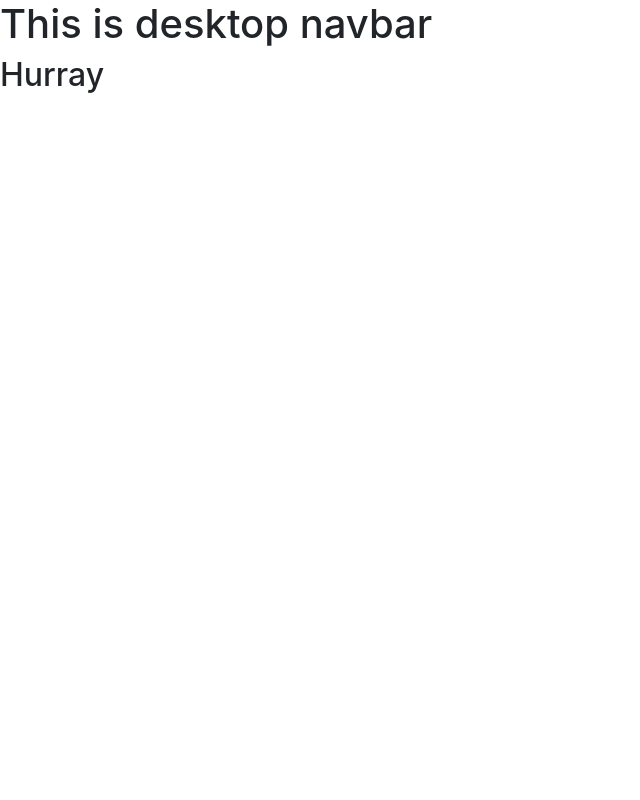
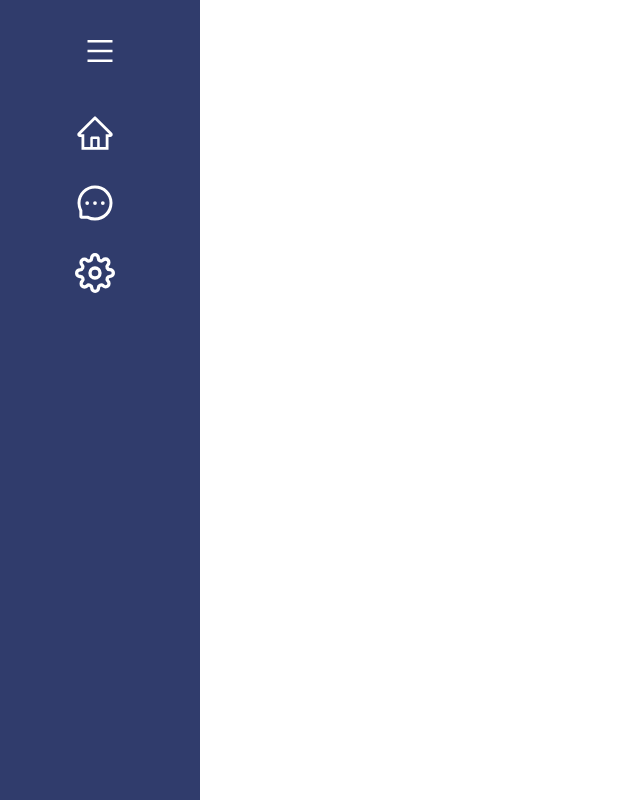
Before and after one commit to Uchchash346/Chat-App-by-using-React, a React (Create React App) app: page /desktop in a window 1280 px wide. Shown: the whole page, without its empty margins (0-640 px from the left). Built offline with nearby package versions, Linux system fonts and the light colour scheme.

Commit message:
Navbar setup

```diff
--- a/package.json
+++ b/package.json
@@ -3,6 +3,7 @@
   "version": "0.1.0",
   "private": true,
   "dependencies": {
+    "@react-icons/all-files": "^4.1.0",
     "@testing-library/jest-dom": "^5.16.1",
     "@testing-library/react": "^12.1.2",
     "@testing-library/user-event": "^13.5.0",
--- /dev/null
+++ b/src/components/DesktopView/DeskNavBar.css
@@ -0,0 +1,116 @@
+@import url('https://fonts.googleapis.com/css?family=Josefin+Sans&display=swap');
+
+#react-logout-icon{
+    margin-top: 500px;
+}
+.side-nav-area{
+    background-color: #303C6C;
+}
+
+.react-icon-area{
+    text-align: center;
+    margin-left: 28px;
+    height: 40px;
+    width: 40px;
+}
+
+
+*{
+  margin: 0;
+  padding: 0;
+  box-sizing: border-box;
+  list-style: none;
+  text-decoration: none;
+  font-family: 'Josefin Sans', sans-serif;
+}
+
+.wrapper{
+  display: flex;
+  position: relative;
+}
+
+.wrapper .sidebar{
+  width: 200px;
+  height: 100%;
+  background: #303C6C;
+  padding: 30px 0px;
+  position: fixed;
+}
+
+.wrapper .sidebar h2{
+  color: #fff;
+  text-transform: uppercase;
+  text-align: center;
+  margin-bottom: 30px;
+}
+
+.wrapper .sidebar ul li{
+  padding: 15px;
+}
+
+.wrapper .sidebar ul li a{
+  text-decoration: none;
+  color: #bdb8d7;
+  display: block;
+}
+
+.wrapper .sidebar ul li a {
+    text-align: center;
+  width: 25px;
+}
+
+/* .wrapper .sidebar ul li:hover{
+  background-color: #594f8d;
+}
+
+.wrapper .sidebar ul li:hover a{
+  color: #fff;
+} */
+
+.wrapper .sidebar .social_media{
+  position: absolute;
+  bottom: 0;
+  left: 50%;
+  transform: translateX(-50%);
+  display: flex;
+}
+
+.wrapper .sidebar .social_media a{
+  display: block;
+  width: 40px;
+  background: #594f8d;
+  height: 40px;
+  line-height: 45px;
+  text-align: center;
+  margin: 0 5px;
+  color: #bdb8d7;
+  border-top-left-radius: 5px;
+  border-top-right-radius: 5px;
+}
+
+.wrapper .main_content{
+  width: 100%;
+  margin-left: 200px;
+}
+
+.wrapper .main_content .header{
+  padding: 20px;
+  background: #fff;
+  color: #717171;
+  border-bottom: 1px solid #e0e4e8;
+}
+
+.wrapper .main_content .info{
+  margin: 20px;
+  color: #717171;
+  line-height: 25px;
+}
+
+/* .wrapper .main_content .info div{
+} */
+
+@media (max-height: 500px){
+  .social_media{
+    display: none !important;
+  }
+}
--- a/src/components/DesktopView/DeskNavBar.js
+++ b/src/components/DesktopView/DeskNavBar.js
@@ -1,10 +1,24 @@
 import React from 'react';
+import "./DeskNavBar.css"
+import { AiOutlineMenu, AiOutlineHome, AiOutlineMessage } from "react-icons/ai";
+import { FiSettings } from "react-icons/fi";
+import { RiLogoutBoxRLine } from "react-icons/ri";
+
 
 const DeskNavBar = () => {
     return (
         <div>
-            <h1>This is desktop navbar</h1>
-            <h2>Hurray</h2>
+            <div class="wrapper">
+                <div class="sidebar">
+                    <h2><AiOutlineMenu class="text-white" /></h2>
+                    <ul>
+                        <li><a href="#"><AiOutlineHome class="react-icon-area text-white" /></a></li>
+                        <li><a href="#"><AiOutlineMessage class="react-icon-area text-white" /></a></li>
+                        <li><a href="#"><FiSettings class="react-icon-area text-white" /></a></li>
+                        <li><a href="#" id="react-logout-icon"><RiLogoutBoxRLine class="react-icon-area text-white" /></a></li>
+                    </ul>
+                </div>
+            </div>
         </div>
     );
 };
```
Also changed, not shown: 1 other file (tests, documents, lock files or other folders).
